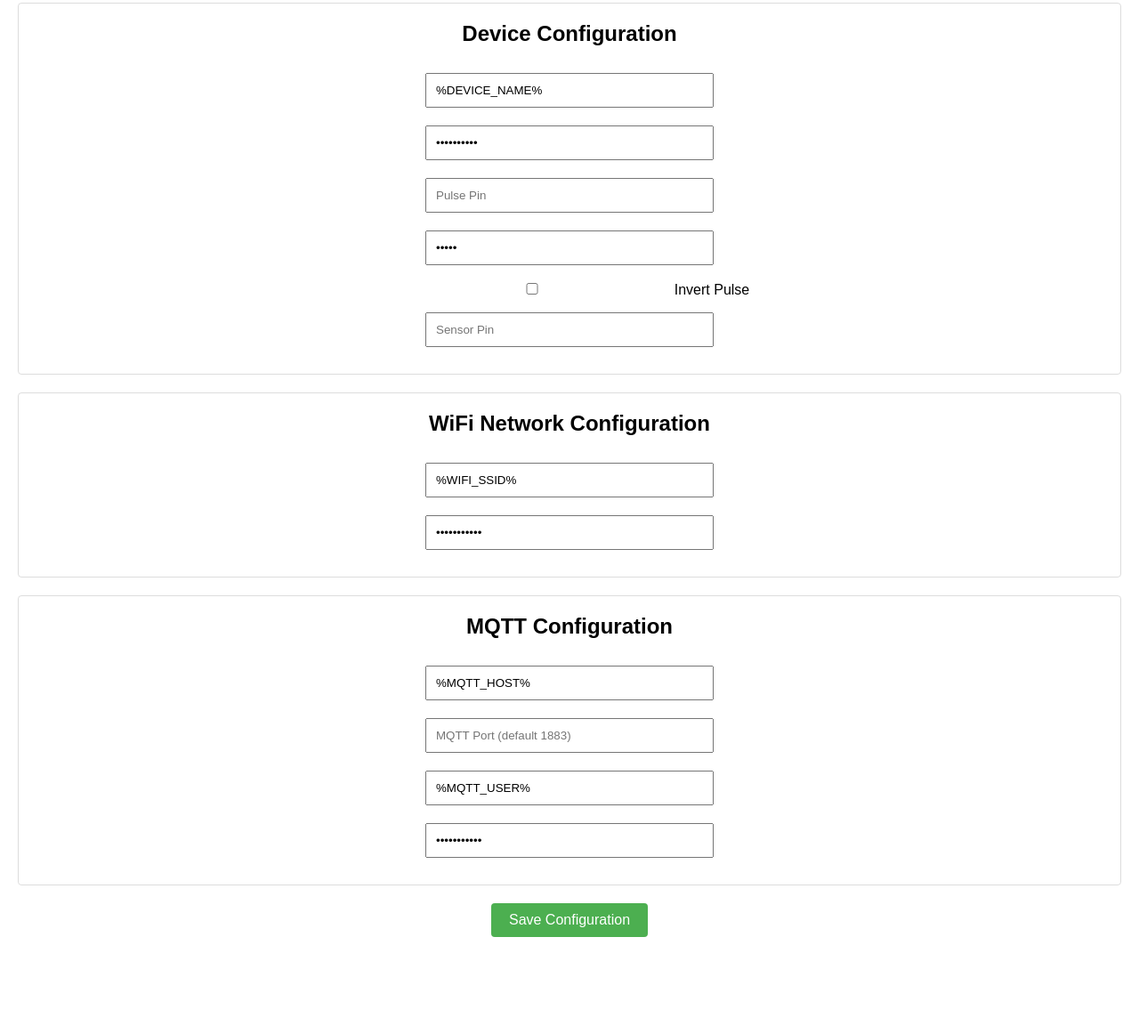
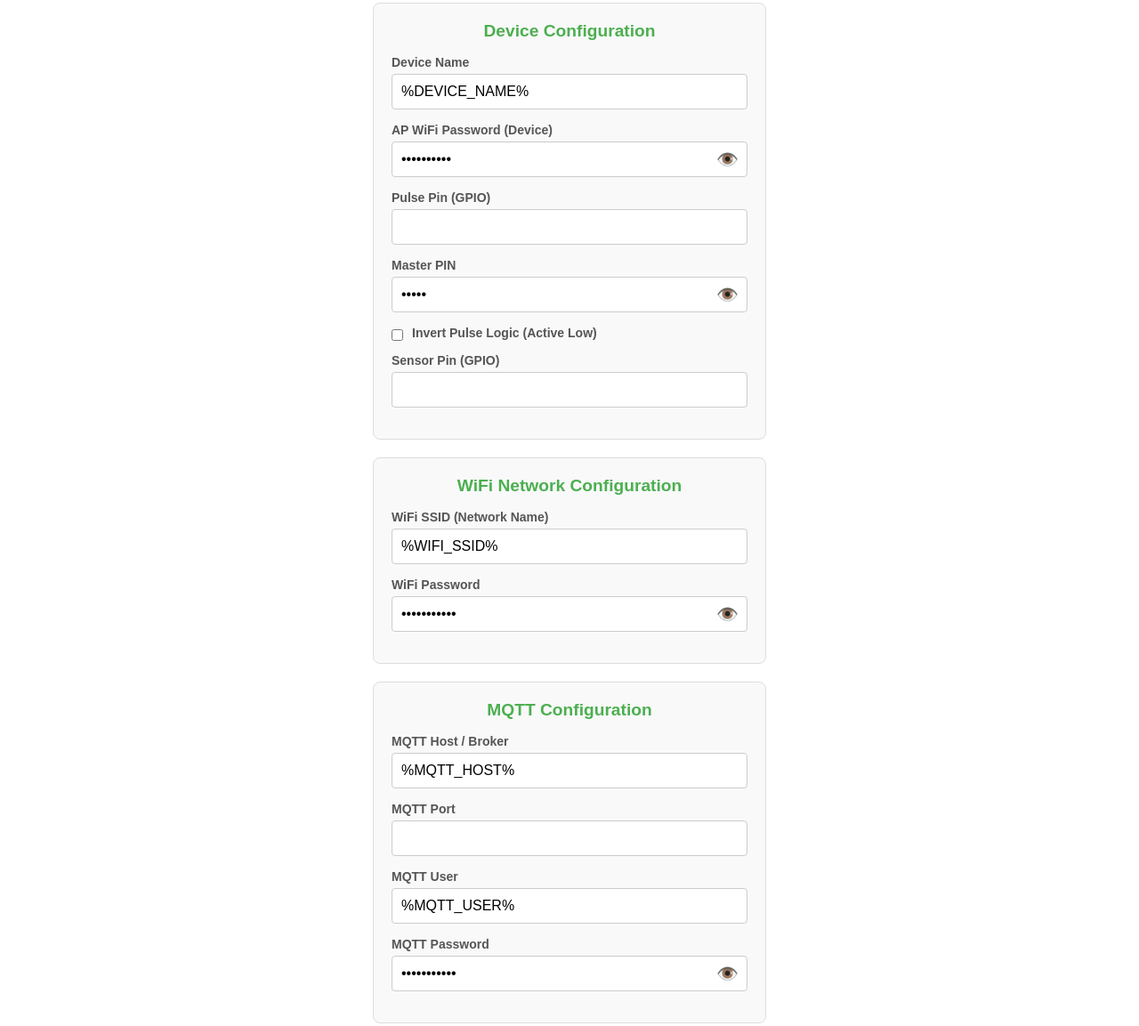
Before and after one commit to rodrigomedeirosbrazil/esp-portatec, a plain HTML site: page data/config.html in a window 1280 px wide. Shown: the part 113-1266 px from the top of the page at 89% size. Before the commit the page ends 1186 px from the top, so only its background shows below. Drawn offline with Linux system fonts and the light colour scheme.

Commit message:
chore: improve form fields

```diff
--- a/data/config.html
+++ b/data/config.html
@@ -1,39 +1,130 @@
-<!DOCTYPE html><html><head>
-<meta name='viewport' content='width=device-width, initial-scale=1'><meta charset="UTF-8">
+<!DOCTYPE html>
+<html>
+<head>
+    <meta name='viewport' content='width=device-width, initial-scale=1'>
+    <meta charset="UTF-8">
     <title>ESP-PORTATEC Configuration</title>
     <style>
-body { font-family: Arial, sans-serif; margin: 20px; text-align: center; }
-input { padding: 10px; margin: 10px; width: 80%; max-width: 300px; }
-button { padding: 10px 20px; font-size: 16px; background-color: #4CAF50; color: white; border: none; border-radius: 4px; cursor: pointer; }
-button:hover { background-color: #45a049; }
-.section { margin: 20px 0; padding: 20px; border: 1px solid #ddd; border-radius: 4px; }
-h2 { margin-top: 0; }
+        body { font-family: Arial, sans-serif; margin: 20px; text-align: center; color: #333; }
+        .section { margin: 20px auto; padding: 20px; border: 1px solid #ddd; border-radius: 8px; max-width: 400px; background-color: #f9f9f9; }
+        h2 { margin-top: 0; color: #4CAF50; font-size: 1.2em; }
         .chip-id { font-size: 14px; color: #666; margin-bottom: 20px; }
-</style></head>
+
+        .input-group { margin-bottom: 15px; text-align: left; }
+        label { display: block; font-weight: bold; margin-bottom: 5px; font-size: 14px; color: #555; }
+
+        input[type='text'], input[type='password'], input[type='number'] {
+            padding: 10px; width: 100%; box-sizing: border-box; border: 1px solid #ccc; border-radius: 4px; font-size: 16px;
+        }
+
+        .password-container { position: relative; display: flex; align-items: center; }
+        .toggle-password {
+            position: absolute; right: 5px; background: none; border: none; cursor: pointer;
+            font-size: 20px; color: #777; padding: 5px; line-height: 1;
+        }
+
+        .checkbox-group { text-align: left; margin: 10px 0; display: flex; align-items: center; }
+        .checkbox-group input { width: auto; margin: 0 10px 0 0; }
+
+        button[type='submit'] {
+            padding: 12px 24px; font-size: 16px; background-color: #4CAF50; color: white;
+            border: none; border-radius: 4px; cursor: pointer; width: 100%; max-width: 400px; font-weight: bold;
+        }
+        button[type='submit']:hover { background-color: #45a049; }
+    </style>
+</head>
 <body>
-<h1>ESP-PORTATEC Configuration</h1>
+    <h1>ESP-PORTATEC</h1>
     <div class='chip-id'>Chip ID: %CHIP_ID%</div>
+
     <form action='/saveconfig' method='POST'>
         <div class='section'>
             <h2>Device Configuration</h2>
-<input type='text' name='devicename' placeholder='Device Name' value='%DEVICE_NAME%' required><br>
-<input type='password' name='password' placeholder='WiFi Password' value='%PASSWORD%' required><br>
-<input type='number' name='pulsepin' placeholder='Pulse Pin' value='%PULSE_PIN%' required><br>
-<input type='password' name='pin' placeholder='PIN' value='%PIN%' required><br>
-<input type='checkbox' name='pulseinverted' id='pulseinverted' value='true' %PULSE_INVERTED_CHECKED%><label for='pulseinverted'>Invert Pulse</label><br>
-<input type='number' name='sensorpin' placeholder='Sensor Pin' value='%SENSOR_PIN%'><br>
+            <div class='input-group'>
+                <label for='devicename'>Device Name</label>
+                <input type='text' id='devicename' name='devicename' placeholder='e.g. Main Gate' value='%DEVICE_NAME%' required>
             </div>
+            <div class='input-group'>
+                <label for='password'>AP WiFi Password (Device)</label>
+                <div class='password-container'>
+                    <input type='password' id='password' name='password' value='%PASSWORD%' required>
+                    <button type='button' class='toggle-password' onclick="togglePass('password')">👁️</button>
+                </div>
+            </div>
+            <div class='input-group'>
+                <label for='pulsepin'>Pulse Pin (GPIO)</label>
+                <input type='number' id='pulsepin' name='pulsepin' value='%PULSE_PIN%' required>
+            </div>
+            <div class='input-group'>
+                <label for='pin'>Master PIN</label>
+                <div class='password-container'>
+                    <input type='password' id='pin' name='pin' value='%PIN%' required>
+                    <button type='button' class='toggle-password' onclick="togglePass('pin')">👁️</button>
+                </div>
+            </div>
+            <div class='checkbox-group'>
+                <input type='checkbox' name='pulseinverted' id='pulseinverted' value='true' %PULSE_INVERTED_CHECKED%>
+                <label for='pulseinverted'>Invert Pulse Logic (Active Low)</label>
+            </div>
+            <div class='input-group'>
+                <label for='sensorpin'>Sensor Pin (GPIO)</label>
+                <input type='number' id='sensorpin' name='sensorpin' value='%SENSOR_PIN%'>
+            </div>
+        </div>
+
         <div class='section'>
             <h2>WiFi Network Configuration</h2>
-<input type='text' name='wifissid' placeholder='WiFi Network Name (SSID)' value='%WIFI_SSID%'><br>
-<input type='password' name='wifipass' placeholder='WiFi Network Password' value='%WIFI_PASS%'><br>
+            <div class='input-group'>
+                <label for='wifissid'>WiFi SSID (Network Name)</label>
+                <input type='text' id='wifissid' name='wifissid' value='%WIFI_SSID%'>
             </div>
+            <div class='input-group'>
+                <label for='wifipass'>WiFi Password</label>
+                <div class='password-container'>
+                    <input type='password' id='wifipass' name='wifipass' value='%WIFI_PASS%'>
+                    <button type='button' class='toggle-password' onclick="togglePass('wifipass')">👁️</button>
+                </div>
+            </div>
+        </div>
+
         <div class='section'>
             <h2>MQTT Configuration</h2>
-<input type='text' name='mqtthost' placeholder='MQTT Host' value='%MQTT_HOST%'><br>
-<input type='number' name='mqttport' placeholder='MQTT Port (default 1883)' value='%MQTT_PORT%'><br>
-<input type='text' name='mqttuser' placeholder='MQTT User (optional)' value='%MQTT_USER%'><br>
-<input type='password' name='mqttpass' placeholder='MQTT Password (optional)' value='%MQTT_PASS%'><br>
+            <div class='input-group'>
+                <label for='mqtthost'>MQTT Host / Broker</label>
+                <input type='text' id='mqtthost' name='mqtthost' value='%MQTT_HOST%'>
             </div>
+            <div class='input-group'>
+                <label for='mqttport'>MQTT Port</label>
+                <input type='number' id='mqttport' name='mqttport' value='%MQTT_PORT%'>
+            </div>
+            <div class='input-group'>
+                <label for='mqttuser'>MQTT User</label>
+                <input type='text' id='mqttuser' name='mqttuser' value='%MQTT_USER%'>
+            </div>
+            <div class='input-group'>
+                <label for='mqttpass'>MQTT Password</label>
+                <div class='password-container'>
+                    <input type='password' id='mqttpass' name='mqttpass' value='%MQTT_PASS%'>
+                    <button type='button' class='toggle-password' onclick="togglePass('mqttpass')">👁️</button>
+                </div>
+            </div>
+        </div>
+
         <button type='submit'>Save Configuration</button>
-</form></body></html>
+    </form>
+
+    <script>
+        function togglePass(id) {
+            var x = document.getElementById(id);
+            var btn = x.nextElementSibling;
+            if (x.type === "password") {
+                x.type = "text";
+                btn.innerHTML = "🙈";
+            } else {
+                x.type = "password";
+                btn.innerHTML = "👁️";
+            }
+        }
+    </script>
+</body>
+</html>
```
Also changed, not shown: 1 other file. Lines whose indentation alone changed are shown as unchanged.
